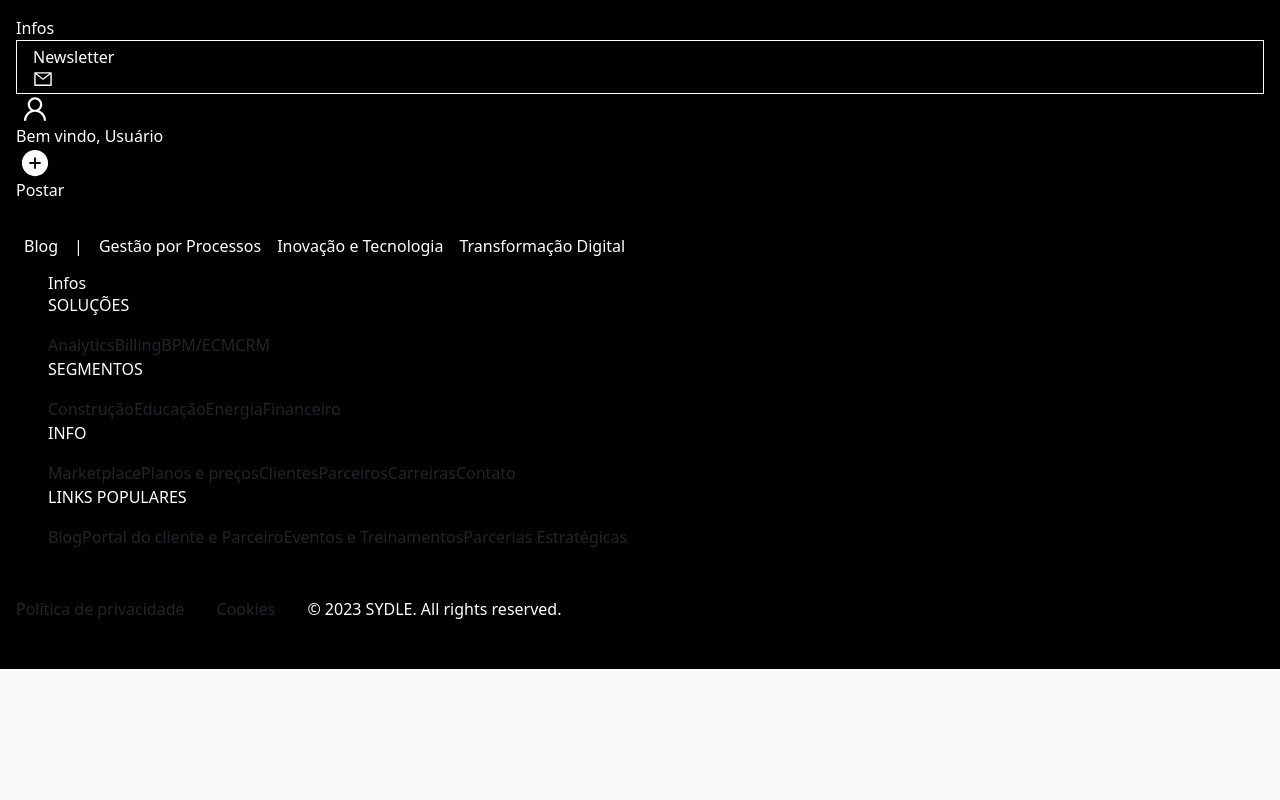
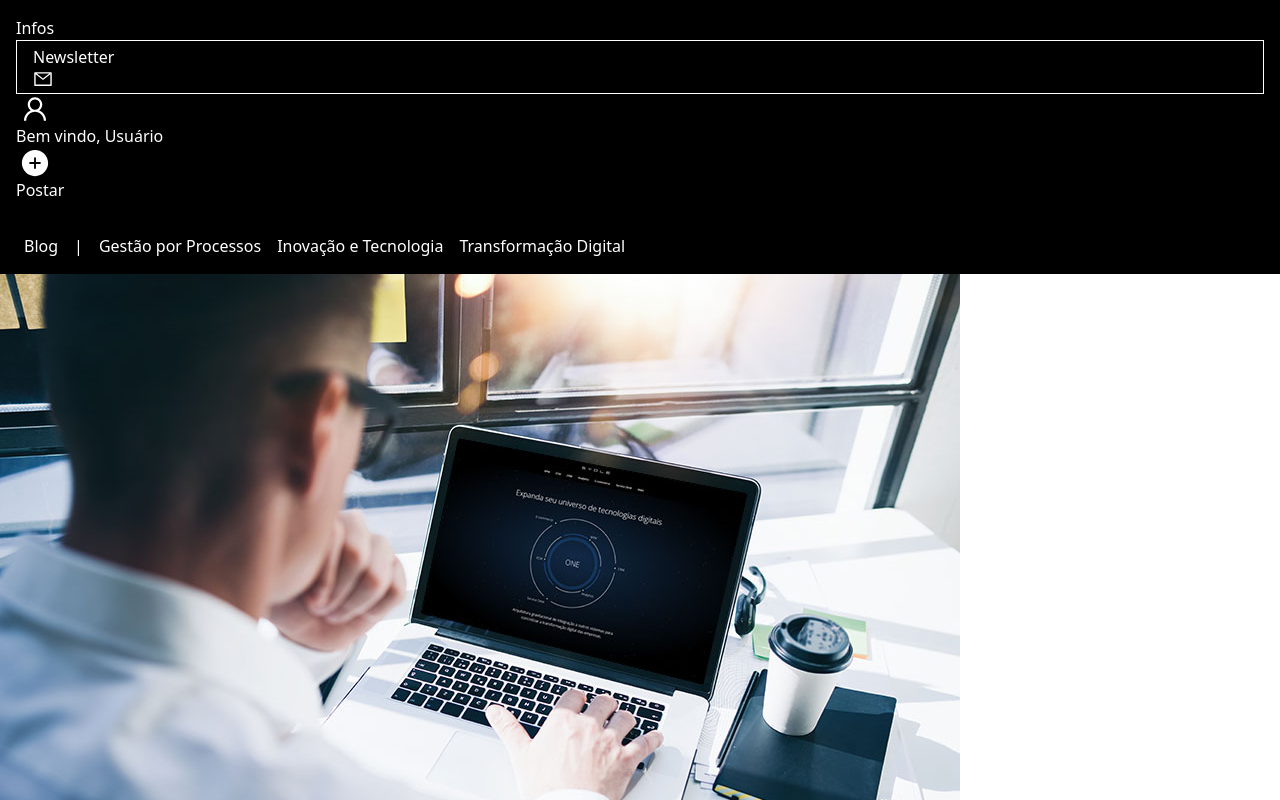
Before and after one commit to santanafx/blog-ApiRest, a React (Vite) app: page /gestao in a window 1280 px wide. Shown: the top 800 px of the page. Built offline with nearby package versions, Linux system fonts and the light colour scheme; data requests are answered from the project's data file.

Commit message:
Novas páginas para filtrar posts por categoria

```diff
--- a/db.json
+++ b/db.json
@@ -3,66 +3,42 @@
     {
       "image": "/images/gestao.jpg",
       "category": "Gestão por Processos",
-      "title": "Lorem ipsum",
-      "text": "Lorem ipsum dolor sit amet consectetur adipisicing elit. Odit velit unde perspiciatis nam asperiores nemo quae eligendi, sint numquam inventore! Magni possimus ducimus ipsam blanditiis quisquam illo quas distinctio cumque!Lorem ipsum dolor sit amet consectetur adipisicing elit. Odit velit unde perspiciatis nam asperiores nemo quae eligendi, sint numquam inventore! Magni possimus ducimus ipsam blanditiis quisquam illo quas distinctio cumque!Lorem ipsum dolor sit amet consectetur adipisicing elit. Odit velit unde perspiciatis nam asperiores nemo quae eligendi, sint numquam inventore! Magni possimus ducimus ipsam blanditiis quisquam illo quas distinctio cumque!",
-      "date": "26/6/2023",
+      "title": "Gestão",
+      "text": "A gestão eficaz envolve liderança inspiradora, tomada de decisão estratégica e motivação da equipe, resultando em alto desempenho e sucesso organizacional.",
+      "date": "27/6/2023",
       "id": 1
     },
     {
       "id": 2,
-      "image": "/images/inovacao.png",
-      "category": "Inovação e Tecnologia",
-      "title": "Lorem ipsum",
-      "text": "Lorem ipsum dolor sit amet consectetur adipisicing elit. Odit velit unde perspiciatis nam asperiores nemo quae eligendi, sint numquam inventore! Magni possimus ducimus ipsam blanditiis quisquam illo quas distinctio cumque!Lorem ipsum dolor sit amet consectetur adipisicing elit. Odit velit unde perspiciatis nam asperiores nemo quae eligendi, sint numquam inventore! Magni possimus ducimus ipsam blanditiis quisquam illo quas distinctio cumque!Lorem ipsum dolor sit amet consectetur adipisicing elit. Odit velit unde perspiciatis nam asperiores nemo quae eligendi, sint numquam inventore! Magni possimus ducimus ipsam blanditiis quisquam illo quas distinctio cumque!",
-      "date": "26/6/2023"
+      "image": "/images/gestao.jpg",
+      "category": "Gestão por Processos",
+      "title": "Gestão e Liderança",
+      "text": "A gestão eficiente requer habilidades de liderança, comunicação clara e tomada de decisão ágil para alcançar metas e otimizar recursos. O desenvolvimento de uma cultura colaborativa e o incentivo à inovação são fundamentais para o sucesso de uma equipe e da organização.",
+      "date": "27/6/2023"
     },
     {
       "id": 3,
-      "image": "/images/transformacao.jpg",
-      "category": "Transformação Digital",
-      "title": "Lorem ipsum",
-      "text": "Lorem ipsum dolor sit amet consectetur adipisicing elit. Odit velit unde perspiciatis nam asperiores nemo quae eligendi, sint numquam inventore! Magni possimus ducimus ipsam blanditiis quisquam illo quas distinctio cumque!Lorem ipsum dolor sit amet consectetur adipisicing elit. Odit velit unde perspiciatis nam asperiores nemo quae eligendi, sint numquam inventore! Magni possimus ducimus ipsam blanditiis quisquam illo quas distinctio cumque!Lorem ipsum dolor sit amet consectetur adipisicing elit. Odit velit unde perspiciatis nam asperiores nemo quae eligendi, sint numquam inventore! Magni possimus ducimus ipsam blanditiis quisquam illo quas distinctio cumque!",
-      "date": "26/6/2023"
+      "image": "/images/inovacao.png",
+      "category": "Inovação e Tecnologia",
+      "title": "Tecnologia inova a cada dia mais.",
+      "text": "A inovação é a chave para impulsionar o progresso, rompendo barreiras e criando soluções criativas para desafios complexos. Ela inspira a transformação, estimula o crescimento e abre novas oportunidades para o futuro.",
+      "date": "27/6/2023"
     },
     {
       "id": 4,
       "image": "/images/transformacao.jpg",
       "category": "Transformação Digital",
-      "title": "Lorem ipsum",
-      "text": "Lorem ipsum dolor sit amet consectetur adipisicing elit. Odit velit unde perspiciatis nam asperiores nemo quae eligendi, sint numquam inventore! Magni possimus ducimus ipsam blanditiis quisquam illo quas distinctio cumque!Lorem ipsum dolor sit amet consectetur adipisicing elit. Odit velit unde perspiciatis nam asperiores nemo quae eligendi, sint numquam inventore! Magni possimus ducimus ipsam blanditiis quisquam illo quas distinctio cumque!Lorem ipsum dolor sit amet consectetur adipisicing elit. Odit velit unde perspiciatis nam asperiores nemo quae eligendi, sint numquam inventore! Magni possimus ducimus ipsam blanditiis quisquam illo quas distinctio cumque!",
-      "date": "26/6/2023"
+      "title": "Tecnologia inova a cada dia mais.",
+      "text": "A transformação digital revoluciona a maneira como as empresas operam, integrando tecnologia avançada em todos os aspectos do negócio. Ela impulsiona a eficiência, aprimora a experiência do cliente e permite a adaptação ágil em um mundo cada vez mais digitalizado.",
+      "date": "27/6/2023"
     },
     {
       "id": 5,
-      "image": "/images/inovacao.png",
-      "category": "Inovação e Tecnologia",
-      "title": "Lorem ipsum",
-      "text": "Lorem ipsum dolor sit amet consectetur adipisicing elit. Odit velit unde perspiciatis nam asperiores nemo quae eligendi, sint numquam inventore! Magni possimus ducimus ipsam blanditiis quisquam illo quas distinctio cumque!Lorem ipsum dolor sit amet consectetur adipisicing elit. Odit velit unde perspiciatis nam asperiores nemo quae eligendi, sint numquam inventore! Magni possimus ducimus ipsam blanditiis quisquam illo quas distinctio cumque!Lorem ipsum dolor sit amet consectetur adipisicing elit. Odit velit unde perspiciatis nam asperiores nemo quae eligendi, sint numquam inventore! Magni possimus ducimus ipsam blanditiis quisquam illo quas distinctio cumque!",
-      "date": "26/6/2023"
-    },
-    {
-      "id": 6,
-      "image": "/images/inovacao.png",
-      "category": "Inovação e Tecnologia",
-      "title": "Lorem ipsum",
-      "text": "Lorem ipsum dolor sit amet consectetur adipisicing elit. Odit velit unde perspiciatis nam asperiores nemo quae eligendi, sint numquam inventore! Magni possimus ducimus ipsam blanditiis quisquam illo quas distinctio cumque!Lorem ipsum dolor sit amet consectetur adipisicing elit. Odit velit unde perspiciatis nam asperiores nemo quae eligendi, sint numquam inventore! Magni possimus ducimus ipsam blanditiis quisquam illo quas distinctio cumque!Lorem ipsum dolor sit amet consectetur adipisicing elit. Odit velit unde perspiciatis nam asperiores nemo quae eligendi, sint numquam inventore! Magni possimus ducimus ipsam blanditiis quisquam illo quas distinctio cumque!",
-      "date": "26/6/2023"
-    },
-    {
-      "id": 7,
-      "image": "/images/inovacao.png",
-      "category": "Inovação e Tecnologia",
-      "title": "Lorem ipsum",
-      "text": "Lorem ipsum dolor sit amet consectetur adipisicing elit. Odit velit unde perspiciatis nam asperiores nemo quae eligendi, sint numquam inventore! Magni possimus ducimus ipsam blanditiis quisquam illo quas distinctio cumque!Lorem ipsum dolor sit amet consectetur adipisicing elit. Odit velit unde perspiciatis nam asperiores nemo quae eligendi, sint numquam inventore! Magni possimus ducimus ipsam blanditiis quisquam illo quas distinctio cumque!Lorem ipsum dolor sit amet consectetur adipisicing elit. Odit velit unde perspiciatis nam asperiores nemo quae eligendi, sint numquam inventore! Magni possimus ducimus ipsam blanditiis quisquam illo quas distinctio cumque!",
-      "date": "26/6/2023"
-    },
-    {
-      "id": 8,
-      "image": "/images/gestao.jpg",
-      "category": "Gestão por Processos",
-      "title": "Lorem ipsum",
-      "text": "Lorem ipsum dolor sit amet consectetur adipisicing elit. Odit velit unde perspiciatis nam asperiores nemo quae eligendi, sint numquam inventore! Magni possimus ducimus ipsam blanditiis quisquam illo quas distinctio cumque!Lorem ipsum dolor sit amet consectetur adipisicing elit. Odit velit unde perspiciatis nam asperiores nemo quae eligendi, sint numquam inventore! Magni possimus ducimus ipsam blanditiis quisquam illo quas distinctio cumque!Lorem ipsum dolor sit amet consectetur adipisicing elit. Odit velit unde perspiciatis nam asperiores nemo quae eligendi, sint numquam inventore! Magni possimus ducimus ipsam blanditiis quisquam illo quas distinctio cumque!",
-      "date": "26/6/2023"
+      "image": "/images/transformacao.jpg",
+      "category": "Transformação Digital",
+      "title": "Tecnologia no seu dia a dia.",
+      "text": "A transformação digital redefine a forma como as organizações operam, incorporando tecnologias inovadoras para impulsionar a eficiência, a produtividade e a inovação. Ela promove a integração de dados, a automação de processos e a personalização da experiência do cliente, fortalecendo a competitividade e o crescimento sustentável.",
+      "date": "27/6/2023"
     }
   ]
 }
--- a/src/App.jsx
+++ b/src/App.jsx
@@ -5,6 +5,9 @@ import { Postar } from "./pages/Postar";
 import { Atualizar } from "./pages/Atualizar";
 import { Editar } from "./pages/Editar";
 import { Footer } from "./components/Footer";
+import { Gestao } from "./pages/Gestao";
+import { Inovacao } from "./pages/Inovacao";
+import { Transformacao } from "./pages/Transformacao";
 
 function App() {
   return (
@@ -14,6 +17,9 @@ function App() {
         <Route path="/" element={<Home />} />
         <Route path="/postar" element={<Postar />} />
         <Route path="/atualizar" element={<Atualizar />} />
+        <Route path="/gestao" element={<Gestao />} />
+        <Route path="/inovacao" element={<Inovacao />} />
+        <Route path="/transformacao" element={<Transformacao />} />
         <Route path="/editar/:id" element={<Editar />} />
       </Routes>
       <Footer />
--- a/src/components/Card.jsx
+++ b/src/components/Card.jsx
@@ -2,7 +2,7 @@ import React from "react";
 
 export const Card = ({ title, text, image, category, date }) => {
   return (
-    <div className="max-w-[350px] min-h-[400px] bg-white rounded-3xl drop-shadow-2xl overflow-hidden relative transition duration-500 hover:scale-105">
+    <div className="max-w-[350px] h-[400px] bg-white rounded-3xl drop-shadow-2xl overflow-hidden relative transition duration-500 hover:scale-105">
       <img className="cursor-pointer" src={image} alt="" />
       <span className="text-indigo-600 p-3">{category}</span>
       <h4 className="break-words font-bold p-3 cursor-pointer text-ellipsis">
--- /dev/null
+++ b/src/pages/Gestao.jsx
@@ -0,0 +1,38 @@
+import React from "react";
+import { Card } from "../components/Card";
+import { useFetch } from "../hooks/useFetch";
+
+export const Gestao = () => {
+  const [data, setData] = React.useState([]);
+  const { getRequest } = useFetch();
+
+  React.useEffect(() => {
+    getRequest().then((dataFromRequest) => {
+      const selectData = dataFromRequest.filter(
+        (element) => element.category === "Gestão por Processos"
+      );
+      setData(selectData);
+    });
+  }, []);
+
+  return (
+    <main className=" flex justify-center mt-10 min-h-[85vh] mb-10">
+      {data !== undefined ? (
+        <section className="flex justify-center flex-wrap gap-10 max-w-7xl">
+          {data.map((element, index) => (
+            <Card
+              key={element.id + index}
+              title={element.title}
+              text={element.text}
+              image={element.image}
+              category={element.category}
+              date={element.date}
+            />
+          ))}
+        </section>
+      ) : (
+        "Loading..."
+      )}
+    </main>
+  );
+};
--- /dev/null
+++ b/src/pages/Inovacao.jsx
@@ -0,0 +1,38 @@
+import React from "react";
+import { Card } from "../components/Card";
+import { useFetch } from "../hooks/useFetch";
+
+export const Inovacao = () => {
+  const [data, setData] = React.useState([]);
+  const { getRequest } = useFetch();
+
+  React.useEffect(() => {
+    getRequest().then((dataFromRequest) => {
+      const selectData = dataFromRequest.filter(
+        (element) => element.category === "Inovação e Tecnologia"
+      );
+      setData(selectData);
+    });
+  }, []);
+
+  return (
+    <main className=" flex justify-center mt-10 min-h-[85vh] mb-10">
+      {data !== undefined ? (
+        <section className="flex justify-center flex-wrap gap-10 max-w-7xl">
+          {data.map((element, index) => (
+            <Card
+              key={element.id + index}
+              title={element.title}
+              text={element.text}
+              image={element.image}
+              category={element.category}
+              date={element.date}
+            />
+          ))}
+        </section>
+      ) : (
+        "Loading..."
+      )}
+    </main>
+  );
+};
--- /dev/null
+++ b/src/pages/Transformacao.jsx
@@ -0,0 +1,38 @@
+import React from "react";
+import { Card } from "../components/Card";
+import { useFetch } from "../hooks/useFetch";
+
+export const Transformacao = () => {
+  const [data, setData] = React.useState([]);
+  const { getRequest } = useFetch();
+
+  React.useEffect(() => {
+    getRequest().then((dataFromRequest) => {
+      const selectData = dataFromRequest.filter(
+        (element) => element.category === "Transformação Digital"
+      );
+      setData(selectData);
+    });
+  }, []);
+
+  return (
+    <main className=" flex justify-center mt-10 min-h-[85vh] mb-10">
+      {data !== undefined ? (
+        <section className="flex justify-center flex-wrap gap-10 max-w-7xl">
+          {data.map((element, index) => (
+            <Card
+              key={element.id + index}
+              title={element.title}
+              text={element.text}
+              image={element.image}
+              category={element.category}
+              date={element.date}
+            />
+          ))}
+        </section>
+      ) : (
+        "Loading..."
+      )}
+    </main>
+  );
+};
```
Also changed, not shown: index.html (+7 -5 lines), src/components/NavBar.jsx (+16 -10 lines).
